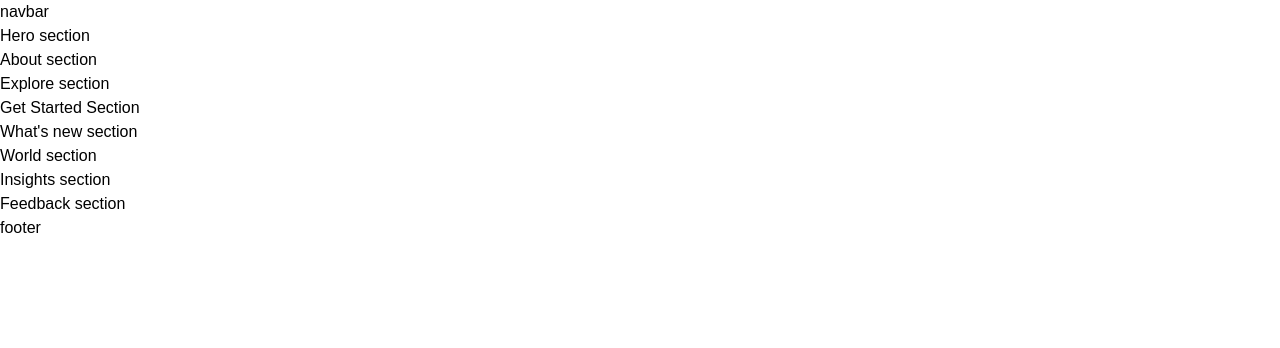
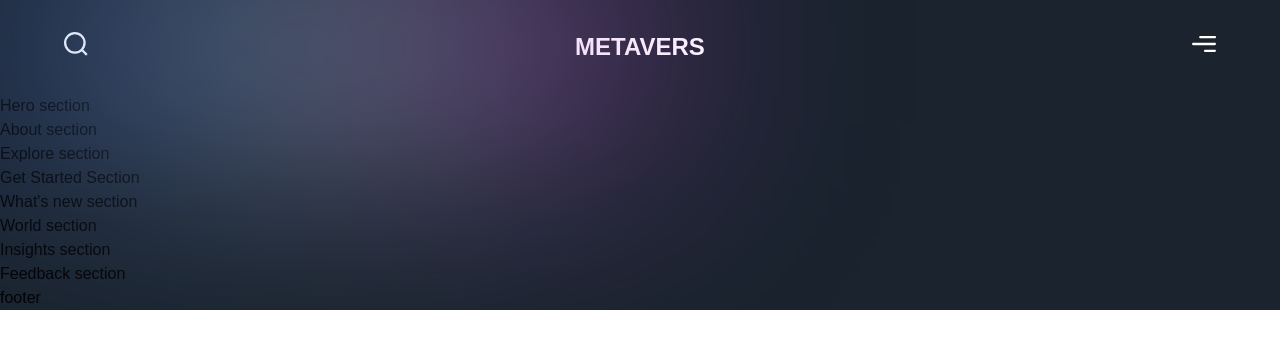
Before and after one commit to DevAnonitos/MetaVer-web-dev, a Next.js app: page / in a window 1280 px wide. Shown: the top 348 px of the page. Built offline with nearby package versions, Linux system fonts and the light colour scheme; a web font is replaced by a local one.

Commit message:
update-navbar-components

```diff
--- a/app/page.js
+++ b/app/page.js
@@ -2,7 +2,7 @@
 import { About, Explore, Feedback, GetStarted, Hero, Insights, WhatsNew, World } from '../sections';
 
 const Page = () => (
-  <div>
+  <div className="bg-primary-black overflow-hidden">
     <Navbar />
     <Hero />
     <About />
--- a/components/Navbar.jsx
+++ b/components/Navbar.jsx
@@ -1,9 +1,33 @@
 'use client';
 
+import { motion } from 'framer-motion';
+import styles from '../styles';
+import { navVariants } from '../utils/motion';
+
 const Navbar = () => (
-  <nav>
-    navbar
-  </nav>
+  <motion.nav
+    variants={navVariants}
+    initial="hidden"
+    whileInView="show"
+    className={`${styles.xPaddings} py-8 relative`}
+  >
+    <div className="absolute w-[50%] inset-0 gradient-01" />
+    <div className={`${styles.innerWidth} mx-auto flex justify-between gap-0`}>
+        <img
+          src="/search.svg"
+          alt="search"
+          className="w-[24px] h-[24px] object-contain cursor-pointer"
+        />
+        <h2 className="font-extrabold text-[24px] leading-[30px] text-white">
+          METAVERS
+        </h2>
+        <img
+          src="/menu.svg"
+          alt="Menu"
+          className="w-[24px] h-[24px] object-contain cursor-pointer"
+        />
+    </div>
+  </motion.nav>
 );
 
 export default Navbar;
```
Also changed, not shown: .eslintrc.js.
